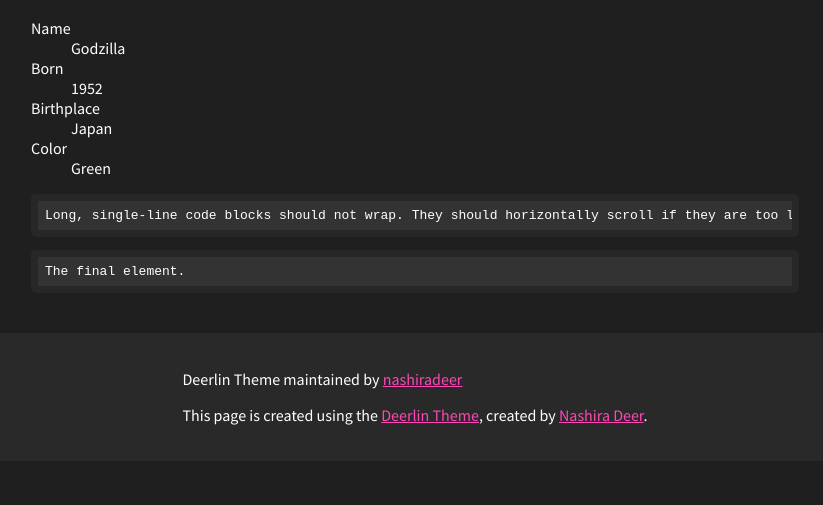
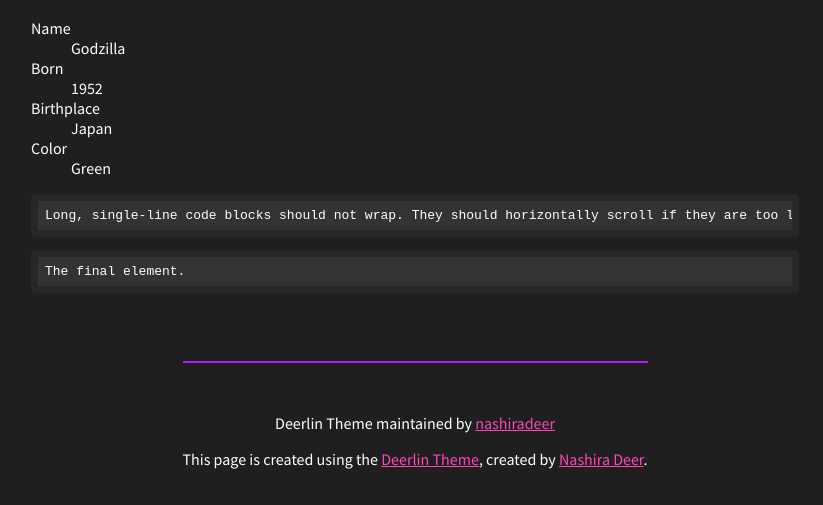
Before and after one commit to nashiradeer/deerlin-for-jekyll, a Jekyll site: the page built from index.md, in a window 1280 px wide. Shown: the part 2823-3328 px from the top of the page, without its empty margins (225-1048 px from the left). Built offline with Jekyll 4.4.1, drawn with Linux system fonts in a browser that asks for light colours; before the commit the page ends 3284 px from its top, so only the background shows below that.

Commit message:
Add a better styling to footer

```diff
--- a/_includes/footer.html
+++ b/_includes/footer.html
@@ -1,4 +1,5 @@
 <div>
+    <hr>
     {% if site.github.is_project_page %}
     <p>{{ site.title | default: site.github.repository_name }} maintained by <a href="{{ site.github.owner_url }}">{{ site.github.owner_name }}</a></p>
     {% endif %}
--- a/_sass/color.scss
+++ b/_sass/color.scss
@@ -4,10 +4,10 @@
     --title-color: #a914ee;
     --link-color: #ff46b8;
     --hover-color: #df0089;
+    --horizontal-color: #b619ff;
     --code-border-color: #272727;
     --navbar-background-color: #b619ff;
     --navbar-hover-color: #660099;
-    --footer-background-color: #292929;
     --blockquote-background-color: #292929;
     --blockquote-font-color: #e7e7e7;
     --blockquote-border-color: #00b7ff;
--- a/_sass/footer.scss
+++ b/_sass/footer.scss
@@ -1,14 +1,18 @@
 footer {
-    background-color: var(--footer-background-color);
+    margin: 40px 5% 0;
     color: var(--font-color);
-    width: 100%;
+    text-align: center;
 }
 
 footer div {
-    position: relative;
     margin: 0 auto;
     width: fit-content;
     padding: 20px;
+}
+
+footer hr {
+    border: 1px solid var(--horizontal-color);
+    margin-bottom: 50px;
 }
 
 footer a, footer a:visited {
--- a/_sass/navbar.scss
+++ b/_sass/navbar.scss
@@ -11,7 +11,7 @@
 }
 
 #navbar hr {
-    border: 2px solid var(--navbar-background-color);
+    border: 2px solid var(--horizontal-color);
 }
 
 #navbar img {
```
